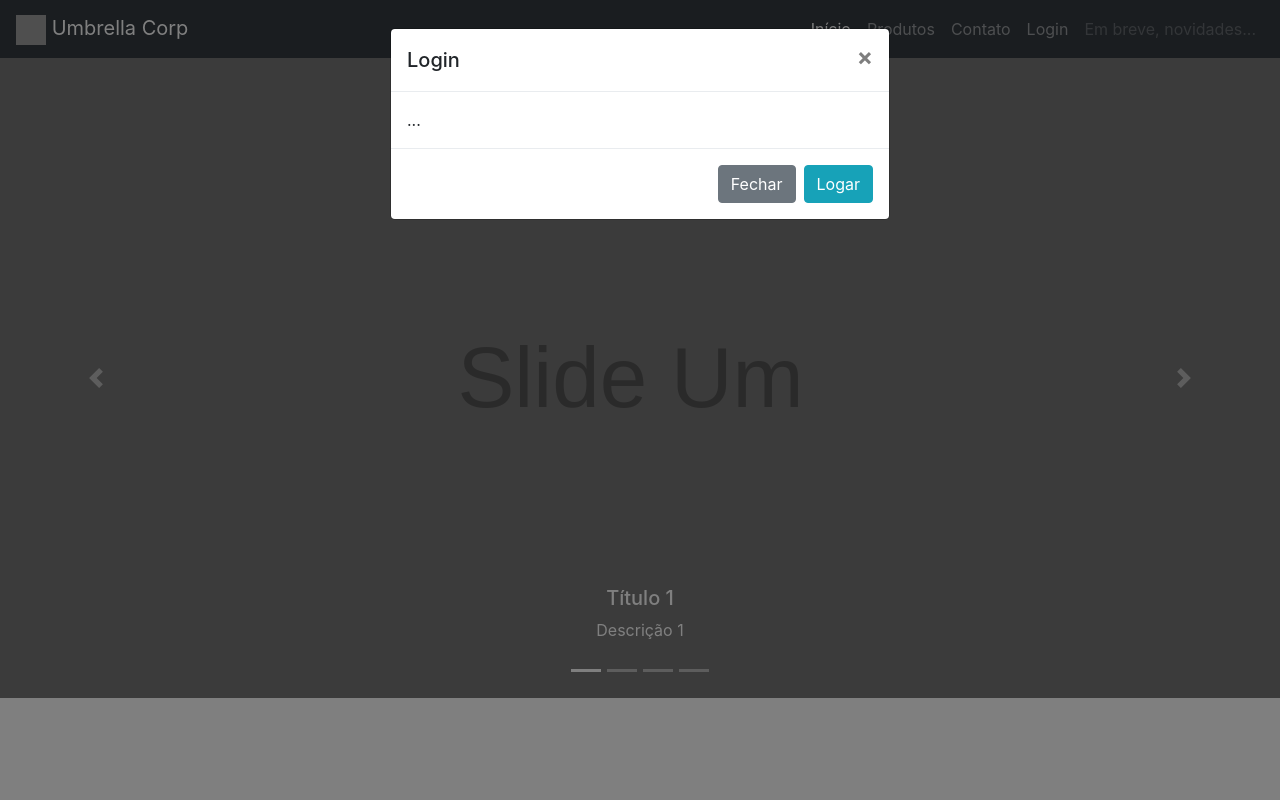
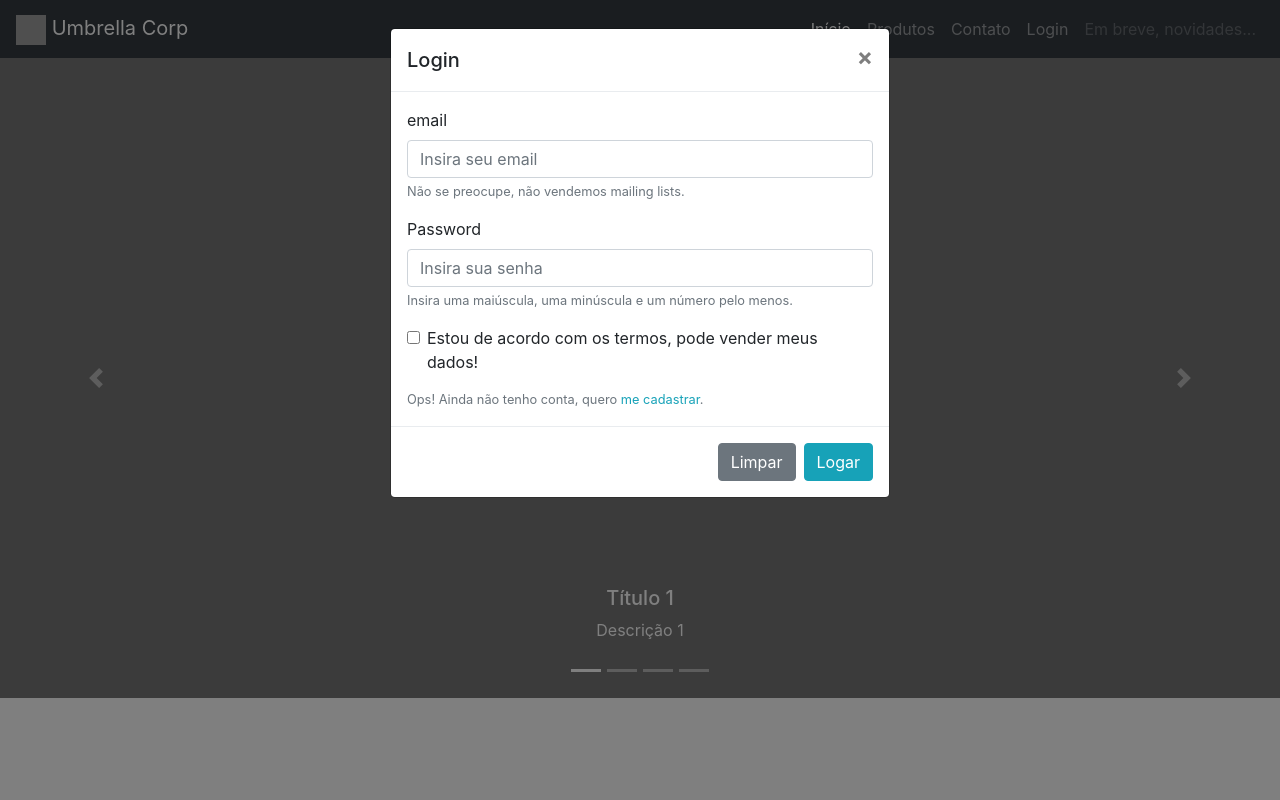
Before and after one commit to Marcelo-Diament/template-site-bootstrap, a PHP site: page / in a window 1280 px wide, after a click on "Login". Run offline with PHP 8.4, Linux system fonts and the light colour scheme; grey boxes are pictures that could not be loaded.

Commit message:
formulário simples no modal de login

```diff
--- a/inc/footer.php
+++ b/inc/footer.php
@@ -12,12 +12,31 @@
         </button>
       </div>
       <div class="modal-body">
-        ...
-      </div>
-      <div class="modal-footer">
-        <button type="button" class="btn btn-secondary" data-dismiss="modal">Fechar</button>
-        <button type="button" class="btn btn-info">Logar</button>
-      </div>
+        <form action="" method="post">
+
+          <div class="form-group">
+            <label for="email">email</label>
+            <input type="email" class="form-control" id="email" aria-describedby="emailHelp" placeholder="Insira seu email">
+            <small id="emailHelp" class="form-text text-muted">Não se preocupe, não vendemos mailing lists.</small>
+          </div>
+          <div class="form-group">
+            <label for="senha">Password</label>
+            <input type="password" class="form-control" id="senha" placeholder="Insira sua senha" aria-describedby="passwordHelp">
+            <small id="passwordHelp" class="form-text text-muted">Insira uma maiúscula, uma minúscula e um número pelo menos.</small>
+          </div>
+          <div class="form-group form-check">
+            <input type="checkbox" class="form-check-input" id="aceite">
+            <label class="form-check-label" for="aceite">Estou de acordo com os termos, pode vender meus dados!</label>
+          </div>
+          </form>
+          <small class="d-block w-100 text-muted">Ops! Ainda não tenho conta, quero <a href="cadastro.php" class="text-info">me cadastrar</a>.</small>
+        </div>
+        <div class="modal-footer">
+          <button type="reset" class="btn btn-secondary">Limpar</button>
+          <button type="submit" class="btn btn-info">Logar</button>
+
+        </div>
+
     </div>
   </div>
 </div>
```
